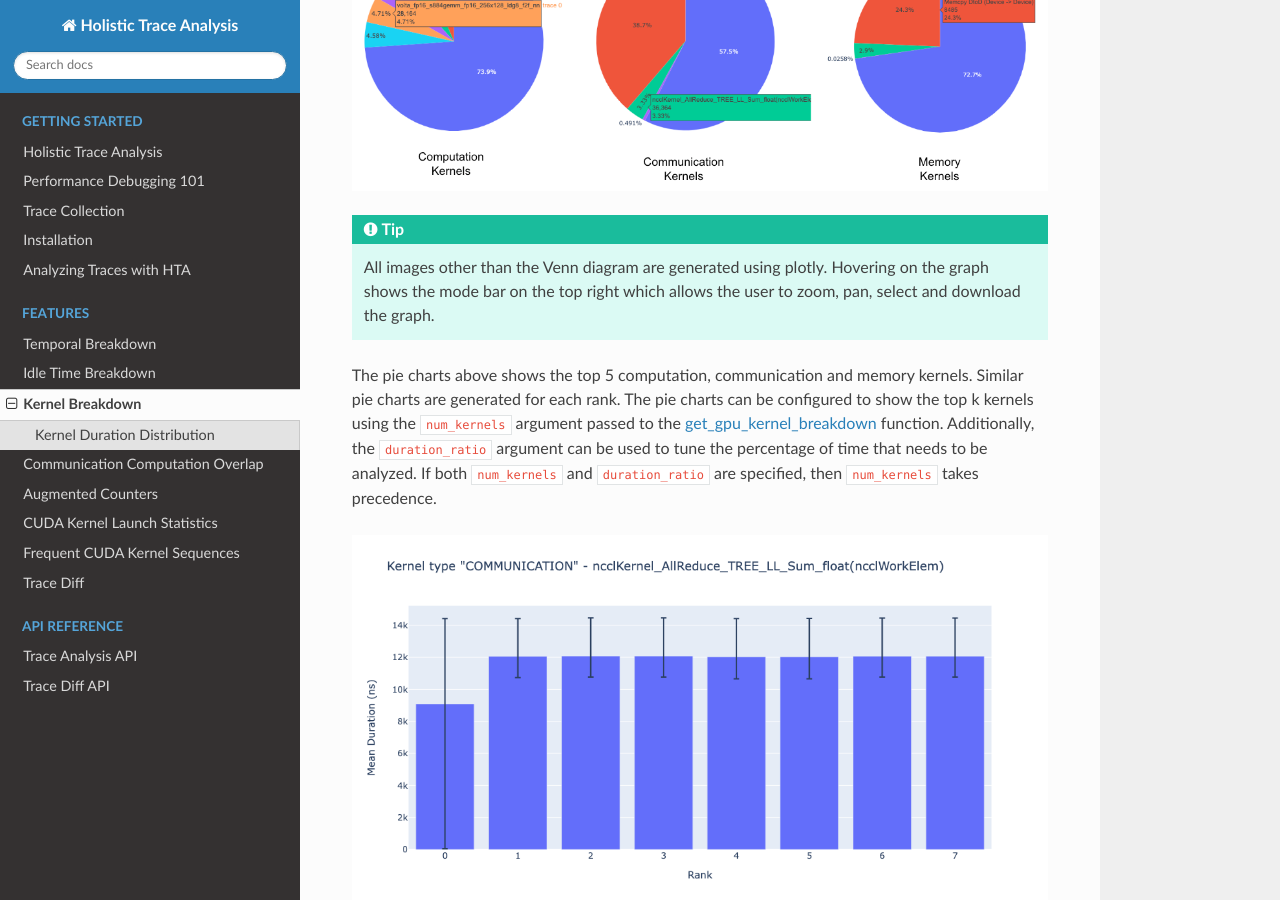
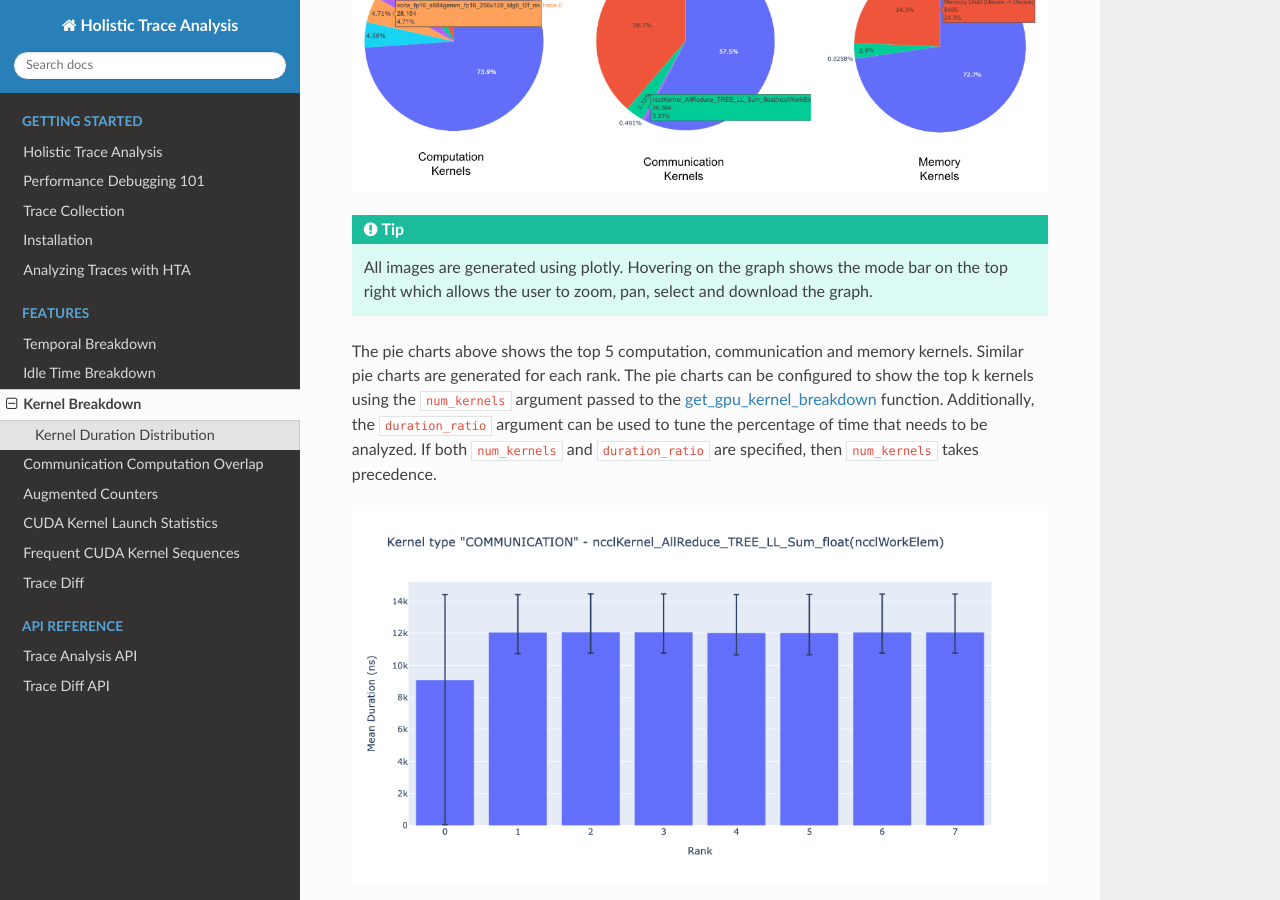
Before and after one commit to facebookresearch/HolisticTraceAnalysis, a Sphinx documentation site: the page built from docs/source/features/kernel_breakdown.rst, in a window 1280 px wide and 900 px high, scrolled down 1662 px. Built offline with Sphinx 7.4.7 and the Read the Docs theme 2.0.0, drawn with Linux system fonts in a browser that asks for light colours; some of the changed text lies outside the part shown.

Commit message:
Complete remove venn diag
(1) remove the text about venn
(2) fix the figure with a better height setting
(3) move the legend to bottom

```diff
--- a/docs/source/features/kernel_breakdown.rst
+++ b/docs/source/features/kernel_breakdown.rst
@@ -17,7 +17,7 @@ The kernel breakdown can be calculated as follows:
    kernel_type_metrics_df, kernel_metrics_df = analyzer.get_gpu_kernel_breakdown()
 
 The first dataframe returned by the function contains the raw values used to
-generate the Venn diagram.
+generate the Pie chart.
 
 Kernel Duration Distribution
 ----------------------------
@@ -42,9 +42,9 @@ bottlenecks.
 .. image:: ../_static/pie_charts.png
 
 .. tip::
-   All images other than the Venn diagram are generated using plotly. Hovering
-   on the graph shows the mode bar on the top right which allows the user to
-   zoom, pan, select and download the graph.
+   All images are generated using plotly. Hovering on the graph shows the
+   mode bar on the top right which allows the user to zoom, pan, select and
+   download the graph.
 
 The pie charts above shows the top 5 computation, communication and memory
 kernels. Similar pie charts are generated for each rank. The pie charts can be
```
Also changed, not shown: docs/source/_static/kernel_type_breakdown.png, 3 other files.
